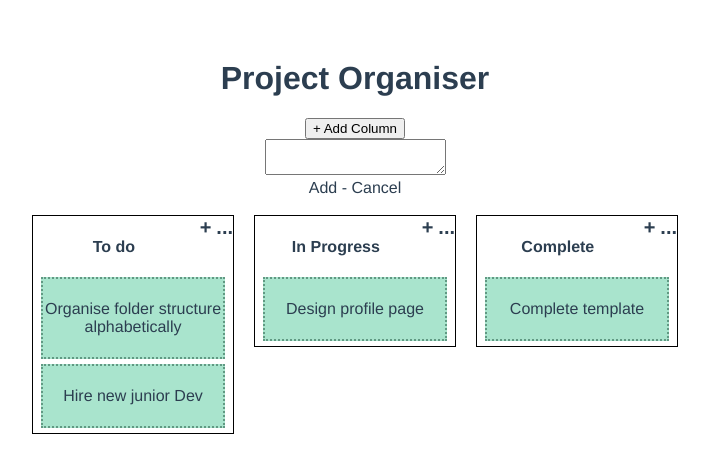
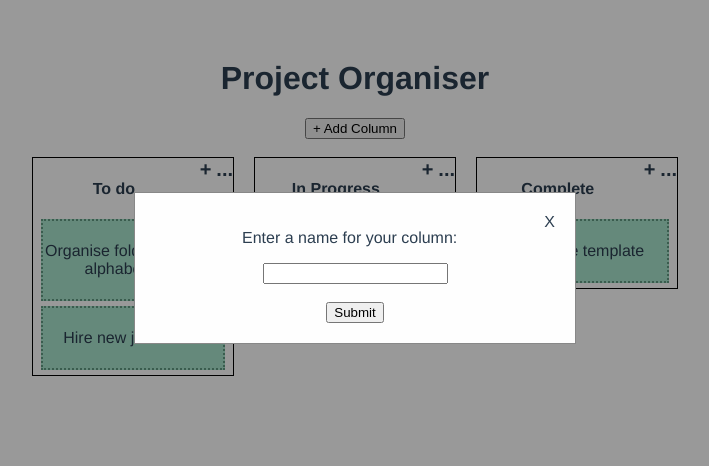
Before and after one commit to Pang/ProjectOrganiser, a Vue app: page / in a window 1280 px wide. Both pictures are taken after a click on the button "+ Add Column". Shown: the top 466 px of the page, without its empty margins (285-994 px from the left). Built offline with nearby package versions, Linux system fonts and the light colour scheme.

Commit message:
can now move columns, modal pops up for adding cols

```diff
--- a/src/components/Column.vue
+++ b/src/components/Column.vue
@@ -13,10 +13,6 @@
             </div>
             <span class="moreIcon" @click="addNote = !addNote"><b>+</b></span>
         </div>
-        <div class="modal">
-
-        </div>
-
 
         <h4>{{ column.title }}</h4>
         <div :class="[addNote ? 'showBox' : 'hideBox']">
@@ -107,12 +103,10 @@ export default {
     .hideBox {
         display: none;
     }
-
     li {
         list-style-type: none;
         cursor: pointer;
     }
-
     li + li {
         margin-top: 10px;
     }
--- a/src/components/Main.vue
+++ b/src/components/Main.vue
@@ -1,17 +1,13 @@
 <template>
 <div class="hello">
   <h1>Project Organiser</h1>
-  <button @click="addingCol = !addingCol">+ Add Column</button>
+  <button @click="addCol()">+ Add Column</button>
   <br>
-  <div :class="[addingCol ? 'showBox' : 'hideBox']">
-      <textarea v-model="addColHeader"></textarea> <br>
-      <span @click="addCol(addColHeader)">Add</span> -
-      <span @click="addingCol = !addingCol">Cancel</span>
-  </div>
   <br>
-  <Column class="col" v-for="(column, index) in columns"
-    :key="index" :column="column"/>
-
+  <draggable v-model="columns" group="columns" @start="drag=true" @end="drag=false">
+    <Column class="col" v-for="(column, index) in columns"
+      :key="index" :column="column"/>
+  </draggable>
   <ModalCol v-if="$store.state.modalCol"/>
 
 </div>
@@ -20,12 +16,14 @@
 <script>
 import Column from './Column.vue'
 import ModalCol from './modals/ModalCol'
+import draggable from 'vuedraggable';
 
 export default {
   name: 'Main',
   components: {
     Column,
-    ModalCol
+    ModalCol,
+    draggable
   },
   data() {
     return {
@@ -36,9 +34,8 @@ export default {
   },
   methods: {
     addCol() {
-      this.$store.dispatch('addColumn', { text: this.addColHeader });
-      this.addColHeader = "";
-      this.addingCol = !this.addingCol;
+      this.$store.state.modalCol = true;
+      this.$store.state.modalColAdd = true;
     }
   }
 }
@@ -50,6 +47,7 @@ export default {
   display: inline-block;
   margin: 0 10px;
   vertical-align: top;
+  background-color: white;
 }
 .hideBox {
   display: none;
--- a/src/components/modals/ModalCol.vue
+++ b/src/components/modals/ModalCol.vue
@@ -12,7 +12,13 @@
             <p>Are you sure you want to delete this column?</p>
             <button @click="removeColumn()">YES</button>
             <button @click="closeModal()">NO</button>
+        </div>
 
+        <div class="modal-content" v-if="$store.state.modalColAdd">
+            <span  style="float: right" @click="closeModal()">X</span>
+            <p>Enter a name for your column:</p>
+            <input v-model="colHeaderText" type="text" /> <br><br>
+            <button @click="addColumn()">Submit</button>
         </div>
     </div>
 </template>
@@ -30,6 +36,7 @@ export default {
             this.$store.state.modalCol = false;
             this.$store.state.modalColEdit = false;
             this.$store.state.modalColRemove = false;
+            this.$store.state.modalColAdd = false;
         },
         changeHeader() {
             this.$store.dispatch('editColumnHeader', { title: this.$store.state.selectedCol, newTitle: this.colHeaderText });
@@ -37,6 +44,10 @@ export default {
         },
         removeColumn() {
             this.$store.dispatch('removeColumn', { title: this.$store.state.selectedCol });
+            this.closeModal();
+        },
+        addColumn() {
+            this.$store.dispatch('addColumn', { title: this.colHeaderText });
             this.closeModal();
         }
     }
--- a/src/store/store.js
+++ b/src/store/store.js
@@ -28,14 +28,14 @@ export const store = new Vuex.Store({
         selectedCol: "",
         modalCol: false,
         modalColRemove: false,
-        modalColEdit: false
-
+        modalColEdit: false,
+        modelColAdd: false
     },
     getters: {
     },
     mutations: {
         addColumn: (state, payload) => {
-            state.taskLists.push({ title: payload.text, tasks: [] });
+            state.taskLists.push({ title: payload.title, tasks: [] });
         },
         removeColumn: (state, payload) => {
             state.taskLists.splice(state.taskLists.findIndex(taskLists => payload.title === taskLists.title), 1);
```
